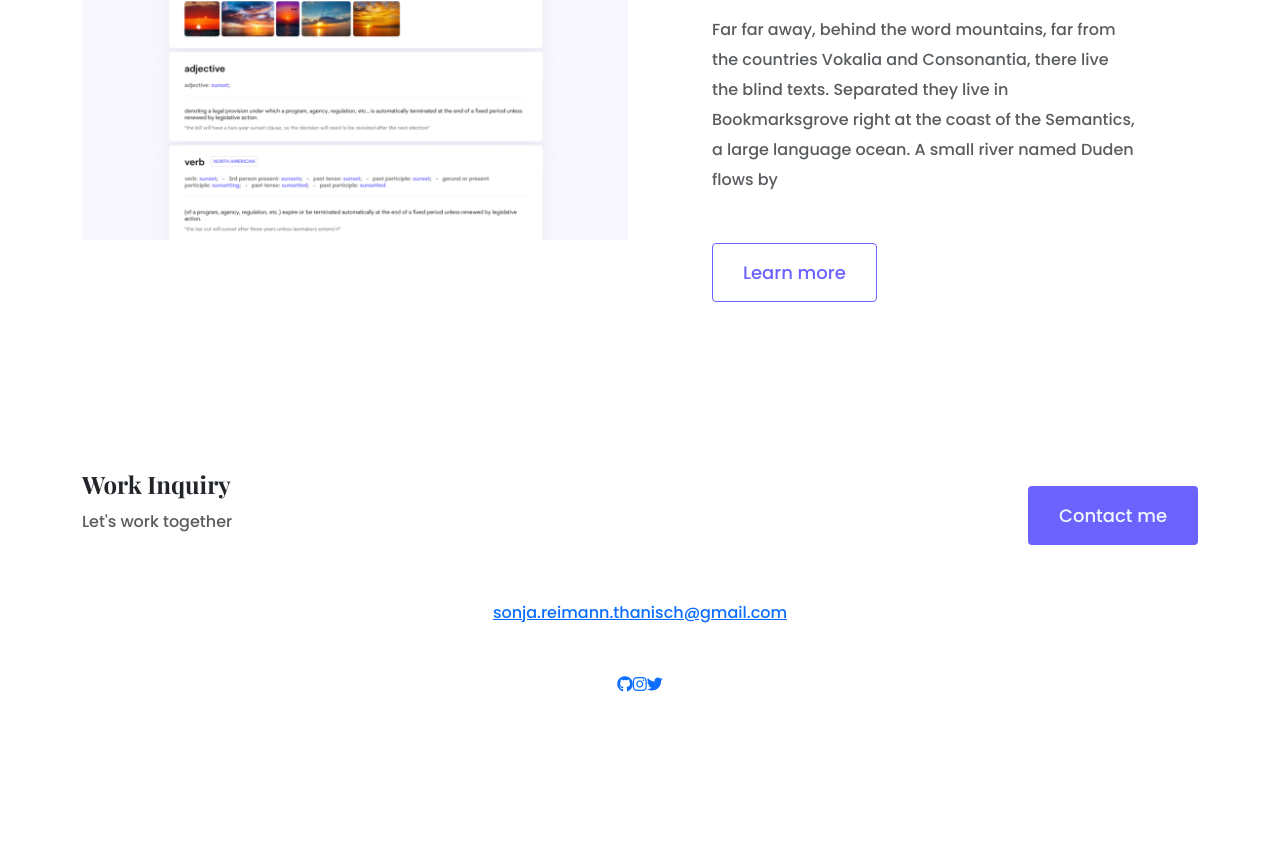
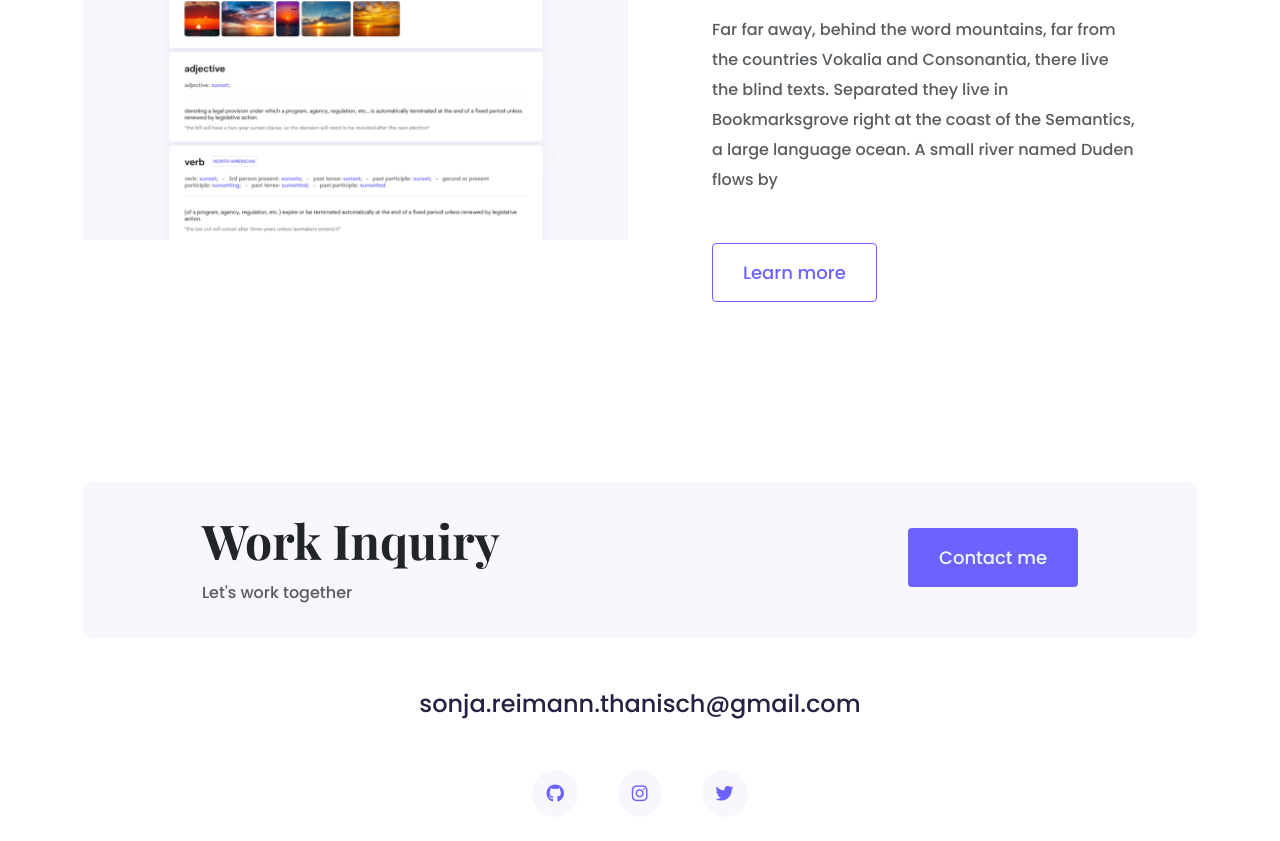
Before and after one commit to Sonja40/She-Code-Respository-Project, a plain HTML site: page index.html in a window 1280 px wide. Shown: the part 2559-3400 px from the top of the page. Before the commit the page ends 3256 px from the top, so only its background shows below. Drawn offline with nearby package versions, Linux system fonts and the light colour scheme.

Commit message:
footer changes, responsive version of the Icons
Injectes all link, footer styling, hide contact box for mobile devices

```diff
--- a/styles/portfolio.css
+++ b/styles/portfolio.css
@@ -28,6 +28,10 @@ h2 {
   font-size: 64px;
 }
 
+h4 {
+  font-size: 48px;
+}
+
 p {
   font-weight: normal;
   color: #272142;
@@ -35,7 +39,7 @@ p {
   line-height: 30px;
 }
 
-:about-picture {
+.about-picture {
   border: 4px;
   margin-top: 200px;
 }
@@ -149,6 +153,46 @@ nav li {
   padding: 120px 60px;
 }
 
+footer .contact-box {
+  background: var(--secondary-color);
+  padding: 30px 120px;
+  border-radius: 10px;
+}
+
+footer {
+  margin: 60px 0;
+}
+
+footer .contact-box p {
+  margin: 0;
+}
+
+footer .email-link {
+  text-decoration: none;
+  color: #272142;
+  font-size: 24px;
+  text-align: center;
+}
+
+footer .social-links a {
+  margin: 0 20px;
+  color: var(--branding-color);
+  background: var(--secondary-color);
+  padding: 10px 14px;
+  border-radius: 50%;
+  font-size: 18px;
+  transition: all 150ms ease-in-out;
+}
+
+footer .social-links a:hover {
+  color: antiquewhite;
+  background: var(--branding-color);
+}
+
+footer .email-link:hover {
+  color: var(--branding-color);
+}
+
 @media (max-width: 900px) {
   h1 {
     font-size: 44px;
@@ -157,6 +201,10 @@ nav li {
 
   h2 {
     font-size: 44px;
+  }
+
+  h4 {
+    font-size: 26px;
   }
 
   .hero {
```
Also changed, not shown: contact.html (+1 -1 lines).
